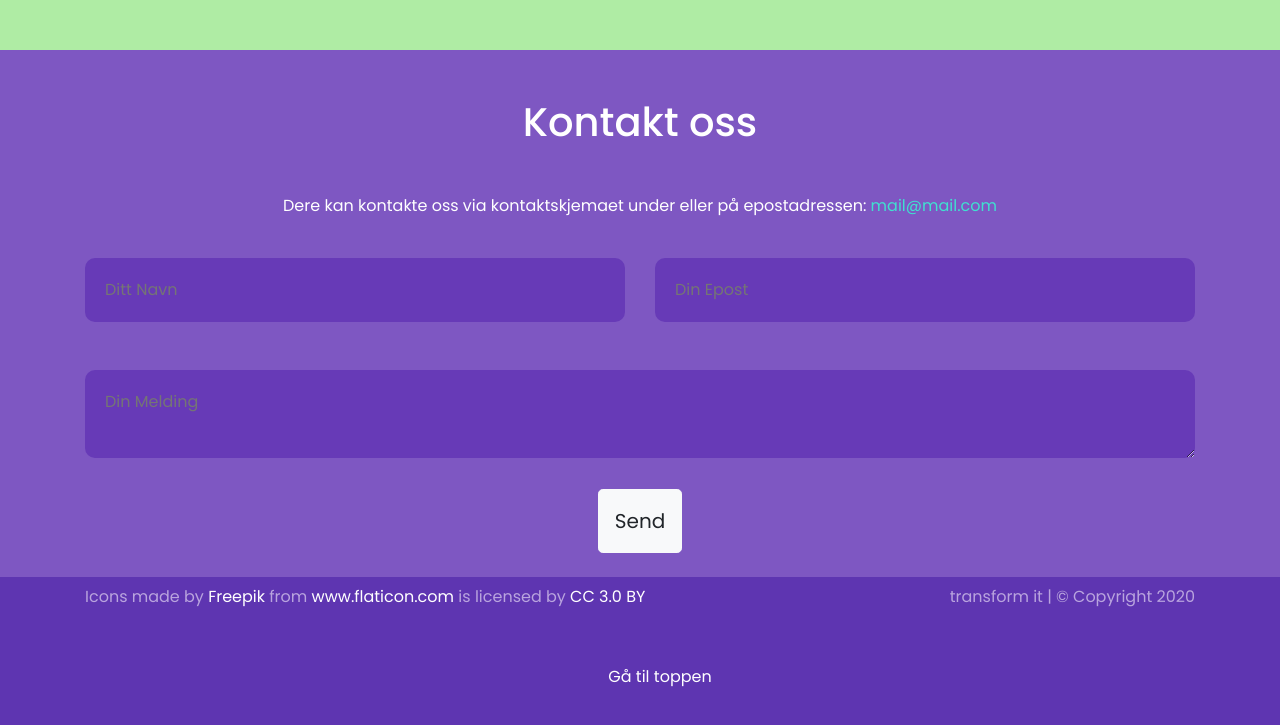
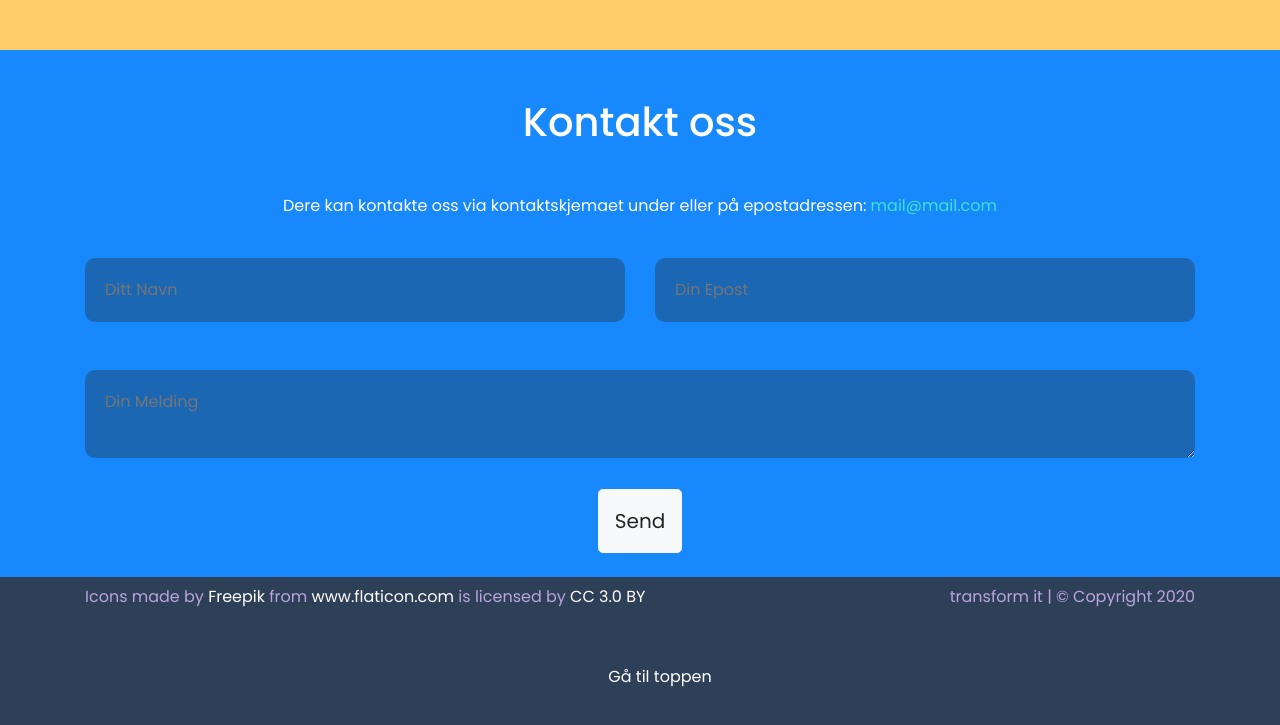
Before and after one commit to sveggen/bacit2021, a Gatsby site: page / in a window 1280 px wide. Shown: the part 3131-3856 px from the top of the page. Built offline with nearby package versions, Linux system fonts and the light colour scheme; Gatsby itself is replaced by a stand-in of ours.

Commit message:
endret noe styling

```diff
--- a/gatsby-config.js
+++ b/gatsby-config.js
@@ -24,7 +24,7 @@ module.exports = {
         background_color: `#663399`,
         theme_color: `#663399`,
         display: `minimal-ui`,
-        icon: `src/images/favicon-32x32.png`,
+        icon: `src/images/favicon.ico`,
       },
     },
     `gatsby-transformer-yaml`,
--- a/src/components/Footer.js
+++ b/src/components/Footer.js
@@ -6,7 +6,7 @@ import AnchorLink from 'react-anchor-link-smooth-scroll'
 function Footer() {
   return (
     <div>
-      <footer className="py-2" style={{ backgroundColor: "#5E35B1" }}>
+      <footer className="py-2" style={{ backgroundColor: "#2E4057" }}>
         <div className="container">
           <p className="float-right">transform it | © Copyright 2020</p>
           <div className="freepik">
--- a/src/global.css
+++ b/src/global.css
@@ -38,7 +38,7 @@ section {
 
 .inputBox{
   width: 100%;
-  background-color: #673AB7;
+  background-color: #1c67b3;
   border: none;
   border-radius: 10px;
   padding: 20px;
--- a/src/subpages/End.js
+++ b/src/subpages/End.js
@@ -6,7 +6,7 @@ export default function End() {
     <div
       id="end"
       className="container-fluid"
-      style={{ backgroundColor: "#7E57C2", color: "white" }}
+      style={{ backgroundColor: "#1789FC", color: "white" }}
     >
       <div className="container">
         <div className="flexbox">
--- a/src/subpages/Team.js
+++ b/src/subpages/Team.js
@@ -18,7 +18,7 @@ function Team() {
     }
   `)
   return (
-    <div id = "team" className="container-fluid" style={{ backgroundColor: "#AFECA4" }}>
+    <div id = "team" className="container-fluid" style={{ backgroundColor: "#FFCD6C" }}>
       <div className="container">
         <div className="flexbox">
           <h1 className="text-center my-4">Møt vårt team </h1>
```
Also changed, not shown: src/images/favicon-32x32.png (deleted), src/images/favicon.ico (added).
